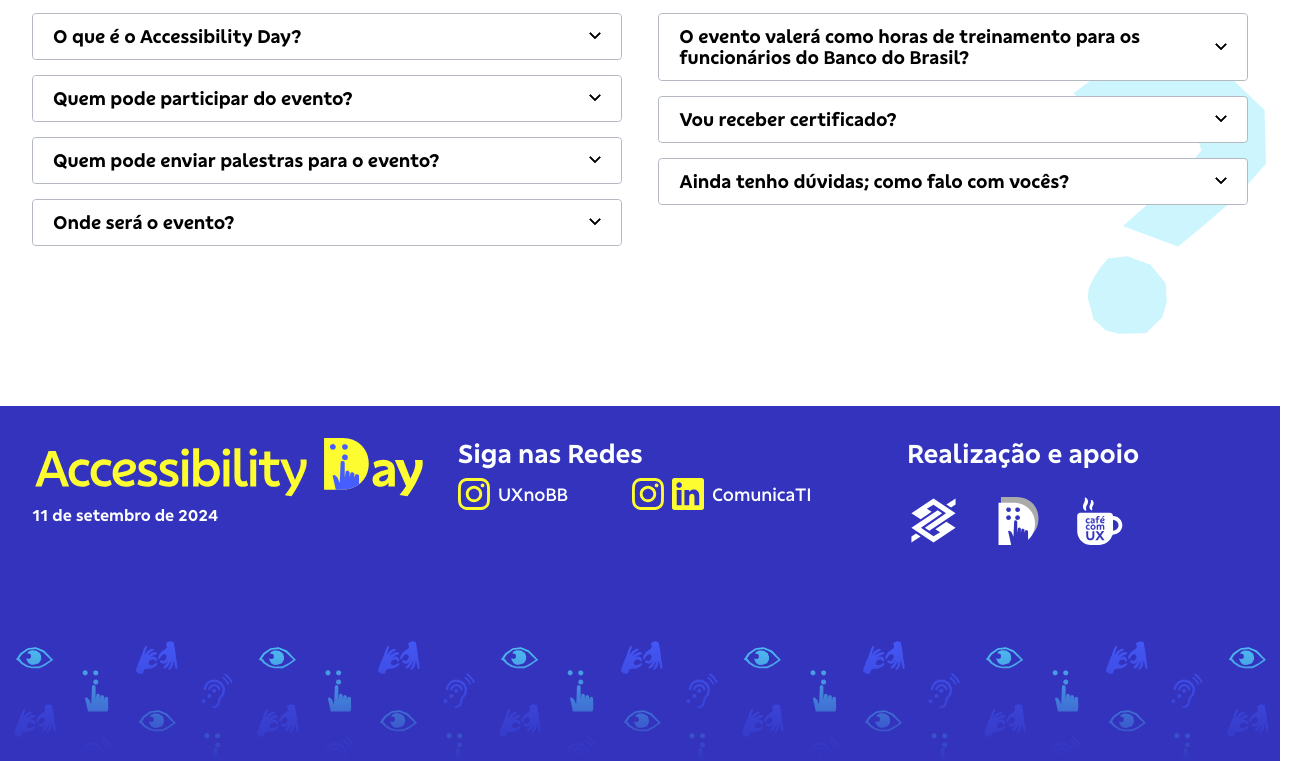
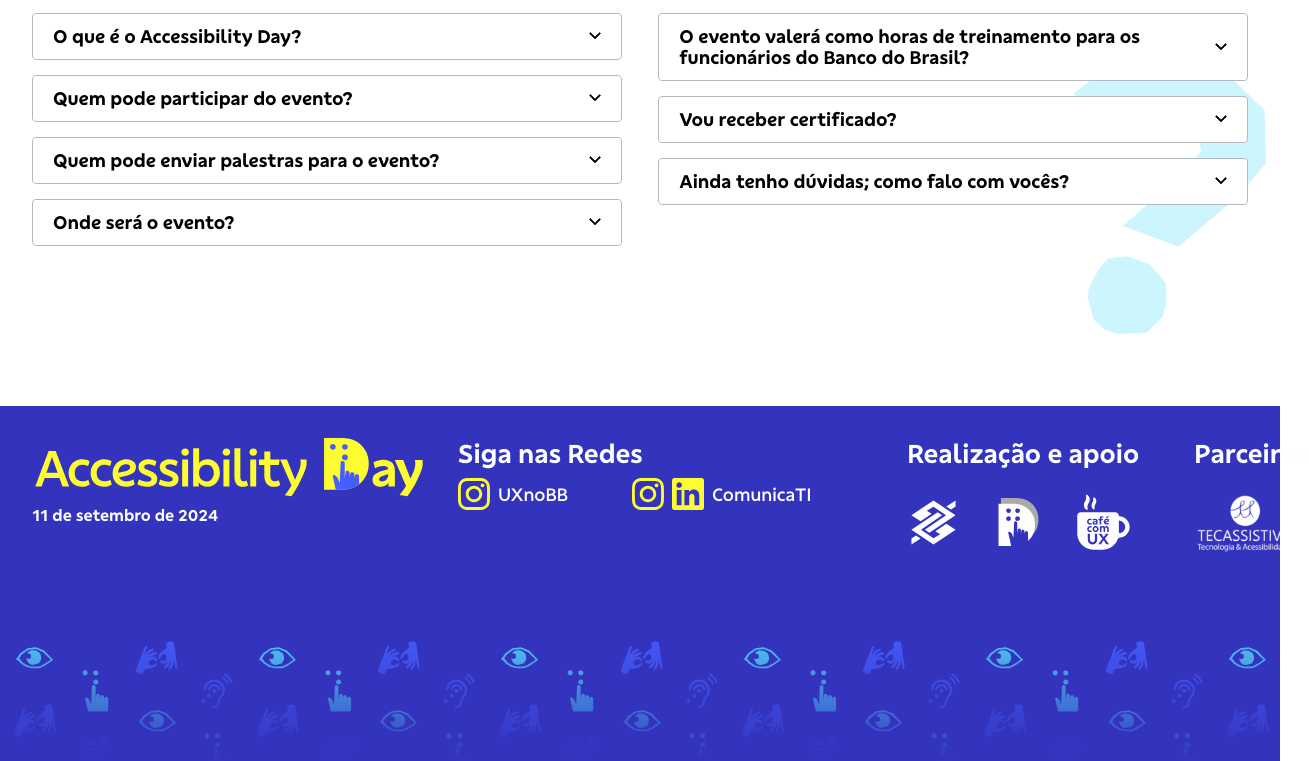
Before and after one commit to acessibilidadebb/a11yday, a React (Vite) app: page / in a window 1280 px wide. Shown: the part 4616-5377 px from the top of the page, 1309 px wide, since content can reach past the window. Built offline with nearby package versions, Linux system fonts and the light colour scheme.

Commit message:
Added Parceiros section in footer with Tecassitiva logo

```diff
--- a/src/sections/footer/footer.scss
+++ b/src/sections/footer/footer.scss
@@ -35,7 +35,7 @@
   grid-column-gap: 16px;
 
   @include respond-to(galaxy-s20-fe) {
-  grid-column-gap: 32px;
+    grid-column-gap: 32px;
   }
   @include respond-to(md) {
     justify-content: flex-start;
@@ -47,6 +47,8 @@
     display: flex;
     align-items: flex-start;
     justify-content: space-between;
+  }
+  @include respond-to(xl) {
     .footer-logo {
       width: 394px;
       height: 59px;
@@ -64,8 +66,23 @@
       height: auto;
     }
     .acc-digital-logo {
-      width: 53px;;
+      width: 53px;
       height: auto;
+    }
+
+    .bb-logo,
+    .cafe-com-ux-logo,
+    .acc-digital-logo {
+      margin-right: 32px;
+    }
+    .bb-logo {
+      max-height: 56px;
+    }
+    .cafe-com-ux-logo {
+      max-height: 56px;
+    }
+    .acc-digital-logo {
+      max-height: 48px;
     }
   }
 }
@@ -79,12 +96,16 @@
     grid-row: 1;
   }
   &.grid2 {
-    grid-column: span 2;
+    grid-column: 1;
     grid-row: 2;
   }
   &.grid3 {
     grid-column: 2;
     grid-row: 1;
+  }
+  &.grid4 {
+    grid-column: 2;
+    grid-row: 2;
   }
 }
 
@@ -101,18 +122,20 @@
     padding: 20px 20px 20px 0;
   }
 }
-.bb-logo, .cafe-com-ux-logo, .acc-digital-logo {
-  margin-right: 32px;
+.bb-logo,
+.cafe-com-ux-logo,
+.acc-digital-logo {
+  margin-right: 0px;
   max-height: 48px;
 }
 .bb-logo {
-  max-height: 56px;
+  max-height: 28px;
 }
 .cafe-com-ux-logo {
-  max-height: 56px;
+  max-height: 28px;
 }
 .acc-digital-logo {
-  max-height: 48px;
+  max-height: 24px;
 }
 .footer-date {
   margin-top: 10px;
@@ -138,7 +161,7 @@
       padding: 8px 8px 8px 0;
     }
   }
-  @include respond-to(lg) {
+  @include respond-to(xl) {
     .social-text {
       font-size: 18px;
     }
@@ -168,3 +191,8 @@
   font-size: 13px;
   font-weight: 500;
 }
+
+.tecassitiva {
+  padding: 0 !important;
+  max-width: 100px;
+}
--- a/src/sections/footer/index.tsx
+++ b/src/sections/footer/index.tsx
@@ -82,8 +82,19 @@ export default function Footer() {
                 lineHeight: 0,
               }}
             >
-                <IconCafeComUx className="cafe-com-ux" />
+              <IconCafeComUx className="cafe-com-ux-logo" />
             </span>
+          </div>
+        </div>
+        <div className="footer-column grid4">
+          <h2 className="footer-title">Parceiros</h2>
+          <div className="footer-icons">
+            <img
+              className="tecassitiva"
+              src={`${import.meta.env.BASE_URL}logo_teca.png`}
+              title={`Logo de Tecassitiva`}
+              alt={`Logo de Tecassitiva`}
+            />
           </div>
         </div>
       </div>
```
Also changed, not shown: public/logo_teca.png. Lines whose indentation alone changed are shown as unchanged.
